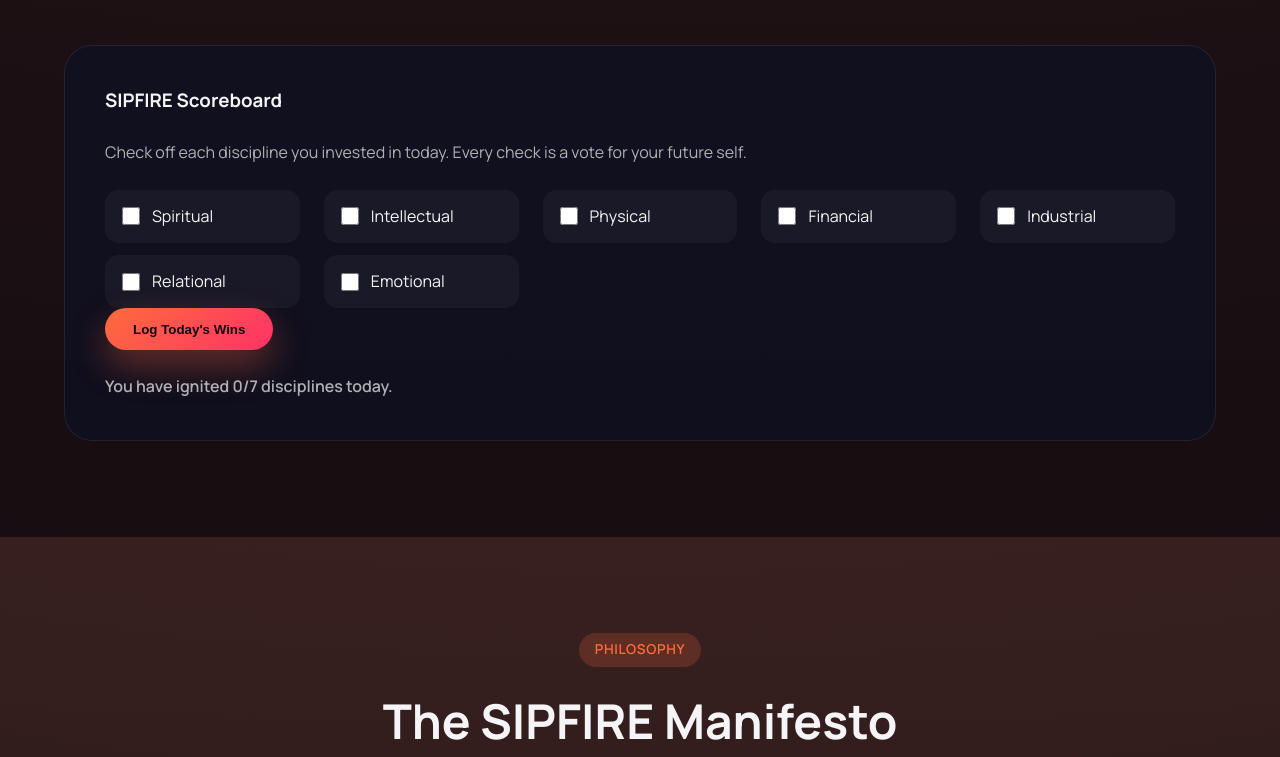
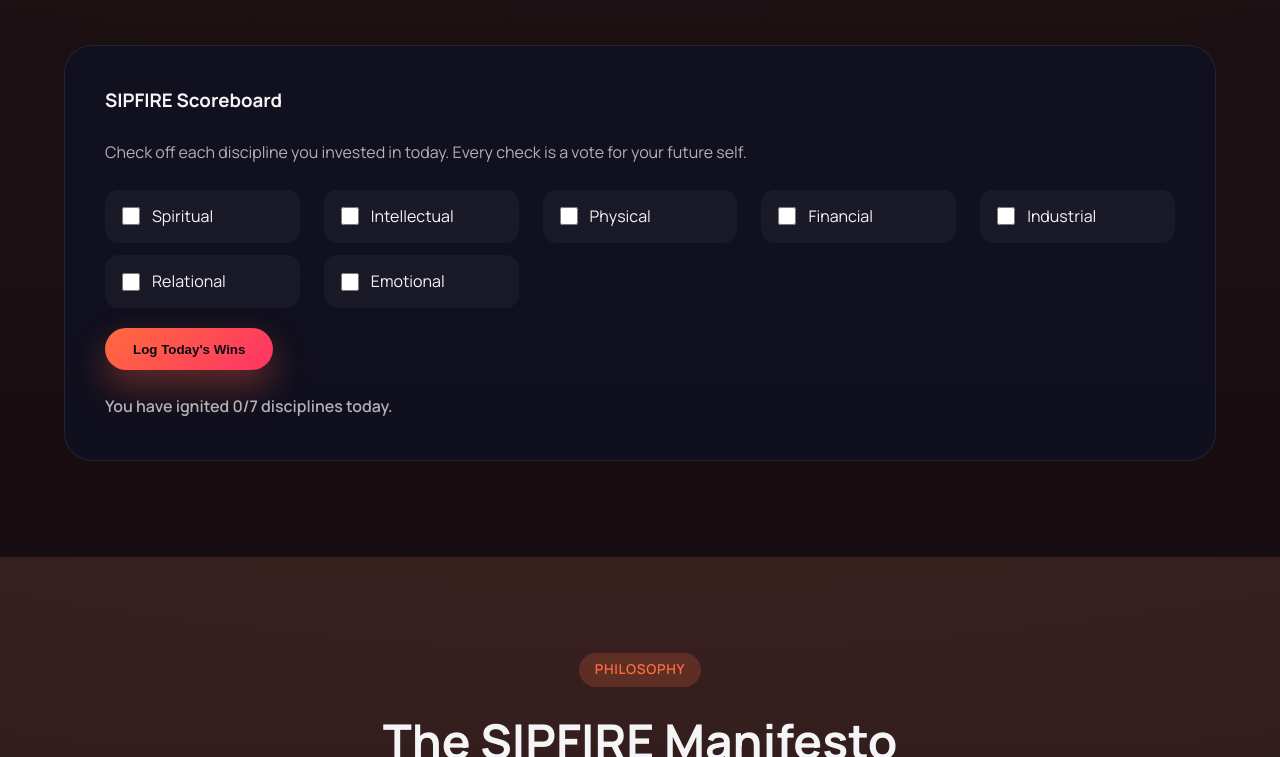
Before and after one commit to BenGothard/SIPFIRE, a plain HTML site: page index.html in a window 1280 px wide. Shown: the part 2799-3556 px from the top of the page. Drawn offline with Linux system fonts and the light colour scheme.

Commit message:
Add spacing below scoreboard checkbox grid

```diff
--- a/styles.css
+++ b/styles.css
@@ -365,6 +365,10 @@ button:hover {
   gap: 1.5rem;
 }
 
+.progress-card .btn {
+  margin-top: 1.25rem;
+}
+
 #scoreboard.celebrate {
   animation: glow 0.9s ease;
 }
```
